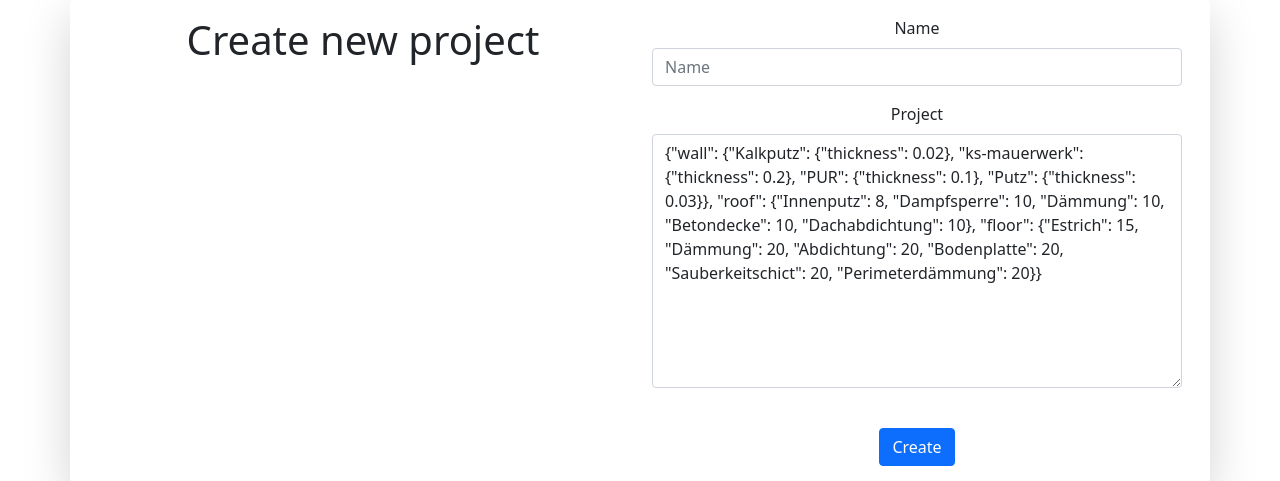
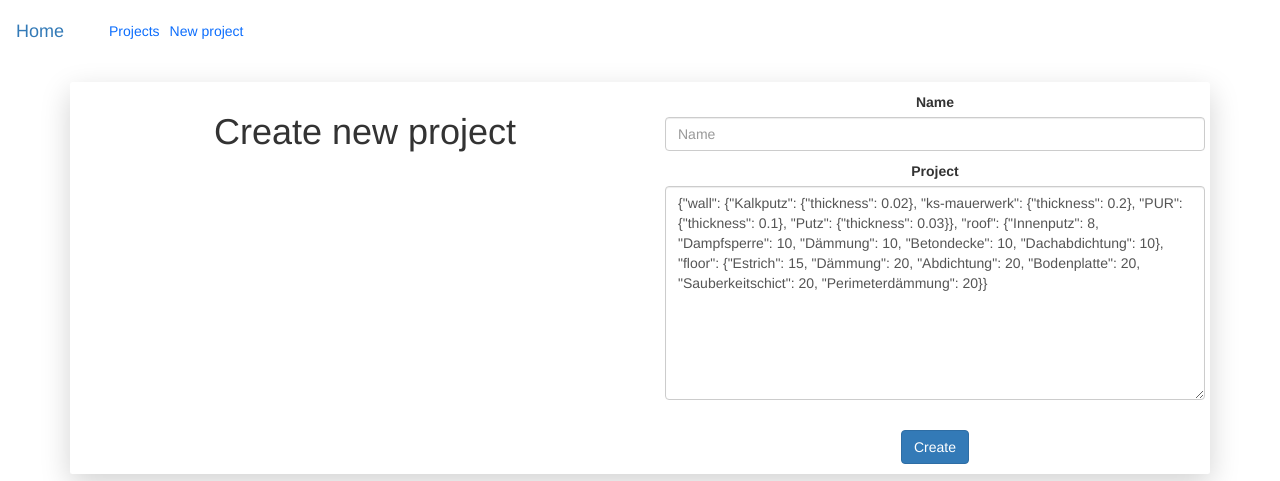
Before and after one commit to Behdadhp/U-value-and-LCA, a Django app: page /buildings/new/ in a window 1280 px wide. Shown: the top 481 px of the page. Run offline with Django 4.2, Linux system fonts and the light colour scheme; some libraries are stand-ins or nearby versions.

Commit message:
add navbar to base html and adjust other htmls.

```diff
--- a/templates/base.html
+++ b/templates/base.html
@@ -22,16 +22,31 @@
     <!-- CSS -->
     <link
             rel="stylesheet"
-            href="{% static 'crypto_website/css/master.css' %}"
+            href="{% static "master.css" %}"
     />
 
-    <link
-            rel="stylesheet"
-            href="path/to/font-awesome/css/font-awesome.min.css"
-    />
+
 </head>
 <body id="my-font">
-
+<nav class="navbar navbar-expand-lg bg-body-tertiary">
+    <div class="container-fluid">
+        <a class="navbar-brand" href={% url "index" %}>Home</a>
+        <button class="navbar-toggler" type="button" data-bs-toggle="collapse" data-bs-target="#navbarText"
+                aria-controls="navbarText" aria-expanded="false" aria-label="Toggle navigation">
+            <span class="navbar-toggler-icon"></span>
+        </button>
+        <div class="collapse navbar-collapse" id="navbarText">
+            <ul class="navbar-nav me-auto mb-2 mb-lg-0">
+                <li class="nav-item">
+                    <a class="nav-link active" aria-current="page" href={% url "building:buildings" %}>Projects</a>
+                </li>
+                <li class="nav-item">
+                    <a class="nav-link" href={% url "building:create" %}>New project</a>
+                </li>
+            </ul>
+        </div>
+    </div>
+</nav>
 </body>
 </html>
 
--- a/ulca/templates/building_confirm_delete.html
+++ b/ulca/templates/building_confirm_delete.html
@@ -1,5 +1,8 @@
-{% extends "base.html" %} {% block content %}
+{% extends "base.html" %}
+{% load bootstrap3 %}
 
+{% block content %}
+{% bootstrap_css %}
 <div class="text-center">
   <h3>Are you sure you want to delete this record?</h3>
 
--- a/ulca/templates/building_details.html
+++ b/ulca/templates/building_details.html
@@ -3,7 +3,7 @@
 {% load django_tables2 %}
 
 {% block content %}
-
+    {% bootstrap_css %}
     <div class="col-sm-10">
         {% render_table table %}
     </div>
--- a/ulca/templates/building_form.html
+++ b/ulca/templates/building_form.html
@@ -1,6 +1,9 @@
-{% extends "base.html" %} {% load bootstrap3 %}
- {% block content %}
+{% extends "base.html" %}
+{% load bootstrap3 %}
 
+{% block content %}
+
+    {% bootstrap_css %}
 <div class="container">
   <div class="row text-center">
     <div class="col-sm-6">
--- a/website/settings.py
+++ b/website/settings.py
@@ -42,6 +42,7 @@ INSTALLED_APPS = [
     "bootstrap3",
     "django_tables2",
     "ulca",
+    "django_bootstrap5",
 ]
 
 MIDDLEWARE = [
```
Also changed, not shown: ulca/templates/building_list.html (+7 -7 lines), static/master.css (added).
